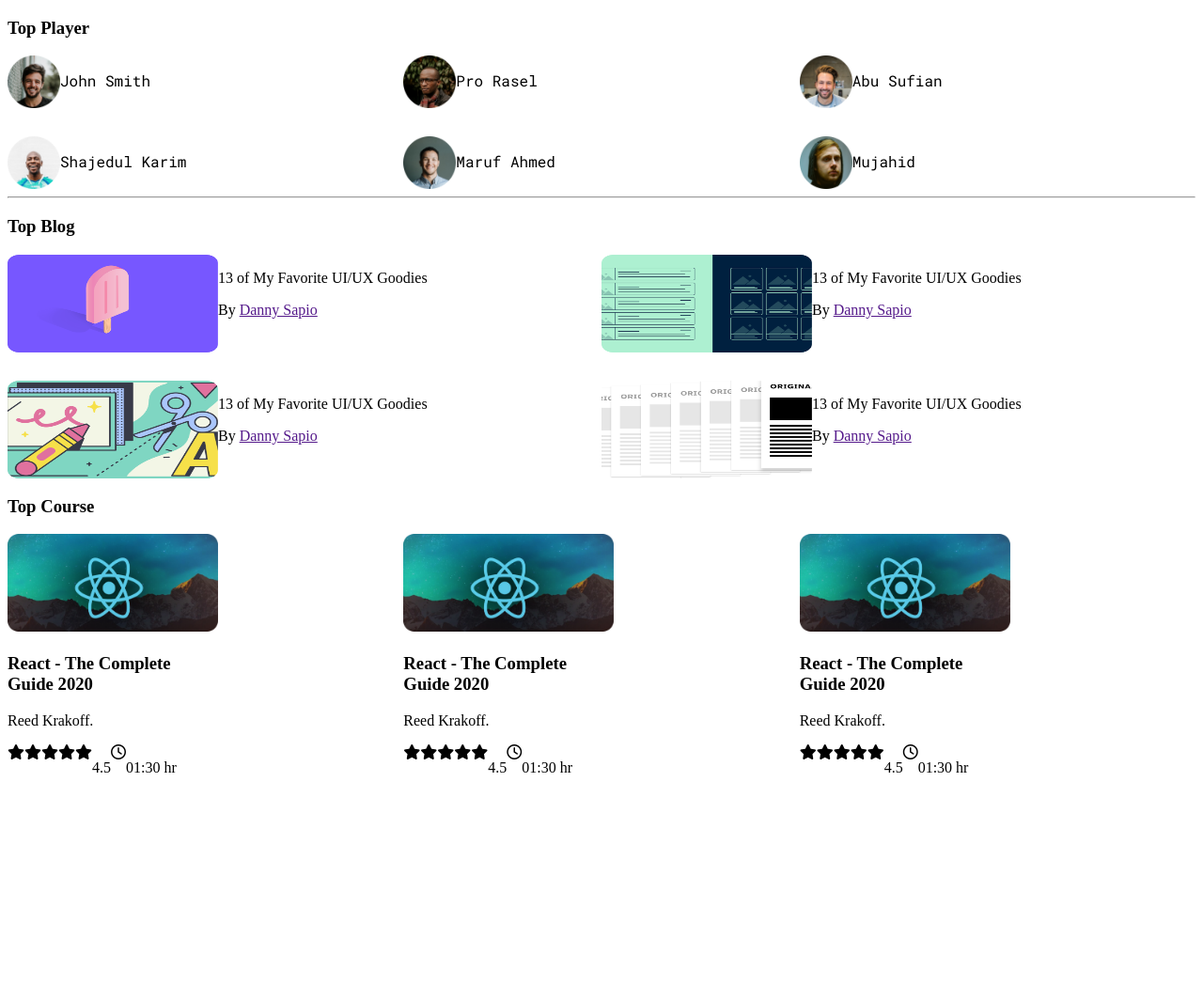
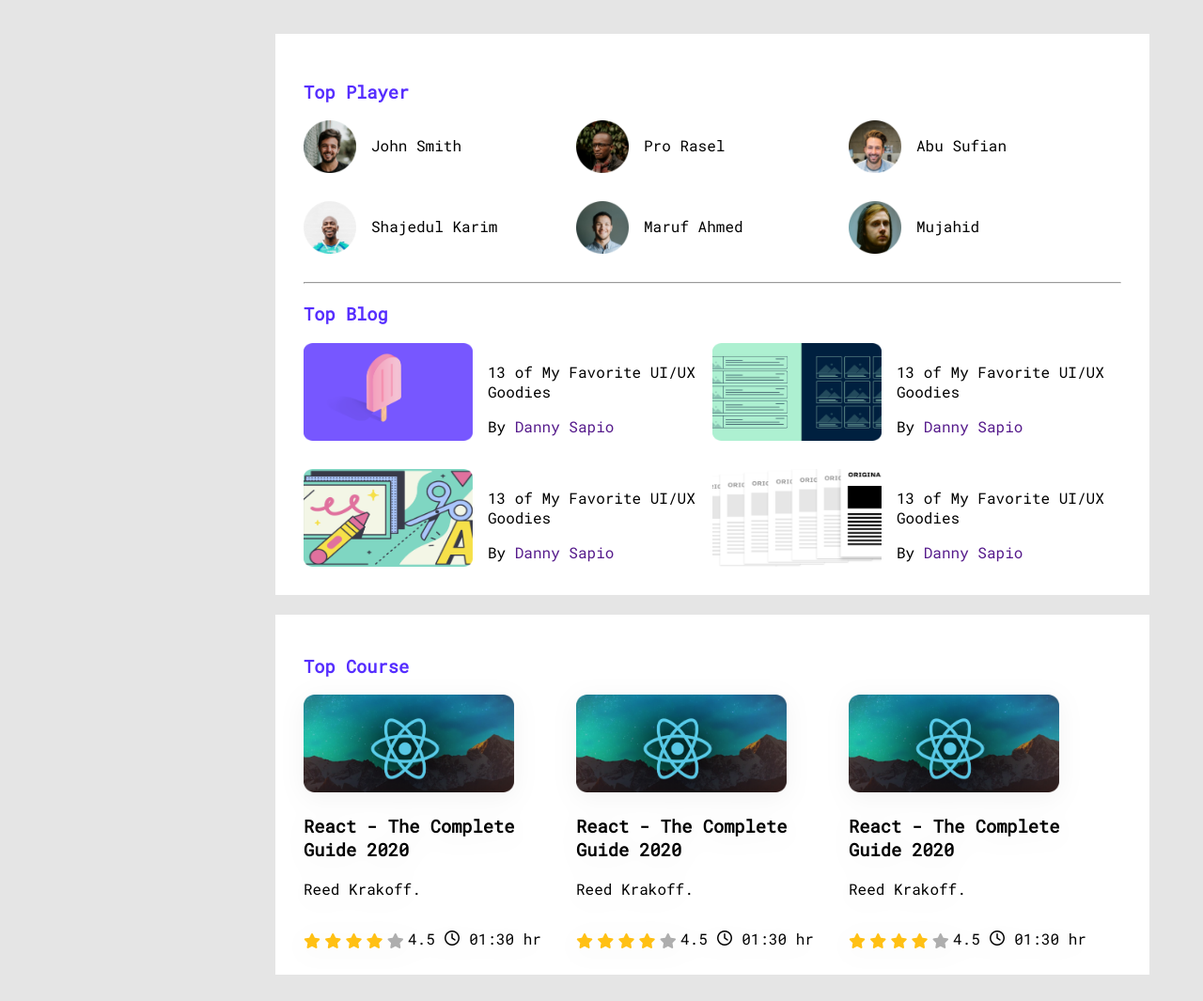
Before and after one commit to asfat/leader-board-project, a plain HTML site: page index.html in a window 1280 px wide. Shown: the whole page at 94% size. Before the commit the page ends 850 px from the top, so only its background shows below. Drawn offline with Linux system fonts and the light colour scheme.

Commit message:
partial complete

```diff
--- a/index.html
+++ b/index.html
@@ -15,35 +15,35 @@
     <main>
         <section class="first-part">
             <div class="top-player">
-                <h3>Top Player</h3>
+                <h3 class="section-title">Top Player</h3>
                 <div class="player">
                     <div class="single-player">
-                        <img src="images/players/player-1.png" alt="">
+                        <img class="img-margin" src="images/players/player-1.png" alt="">
                         <p>John Smith</p>
 
                     </div>
                     <div class="single-player">
-                        <img src="images/players/player-2.png" alt="">
+                        <img class="img-margin" src="images/players/player-2.png" alt="">
                         <p>Pro Rasel</p>
 
                     </div>
                     <div class="single-player">
-                        <img src="images/players/player-3.png" alt="">
+                        <img class="img-margin" src="images/players/player-3.png" alt="">
                         <p>Abu Sufian</p>
 
                     </div>
                     <div class="single-player">
-                        <img src="images/players/player-4.png" alt="">
+                        <img class="img-margin" src="images/players/player-4.png" alt="">
                         <p>Shajedul Karim</p>
 
                     </div>
                     <div class="single-player">
-                        <img src="images/players/player-5.png" alt="">
+                        <img class="img-margin" src="images/players/player-5.png" alt="">
                         <p>Maruf Ahmed</p>
 
                     </div>
                     <div class="single-player">
-                        <img src="images/players/player-6.png" alt="">
+                        <img class="img-margin" src="images/players/player-6.png" alt="">
                         <p>Mujahid</p>
 
                     </div>
@@ -51,38 +51,38 @@
                 </div>
                 <hr>
                 <div class="top-course">
-                    <h3>Top Blog</h3>
+                    <h3 class="section-title">Top Blog</h3>
                     <div class="course">
                         <div class="course-flex">
-                            <img src="images/blogs/blog-1.png" alt="">
+                            <img class="img-margin" src="images/blogs/blog-1.png" alt="">
                             <div>
                                 <p>13 of My Favorite
                                     UI/UX Goodies</p>
-                                <span>By <a href="">Danny Sapio</a></span>
+                                <span>By <a class="a-deco" href="">Danny Sapio</a></span>
                             </div>
                         </div>
                         <div class="course-flex">
-                            <img src="images/blogs/blog-2.png" alt="">
+                            <img class="img-margin" src="images/blogs/blog-2.png" alt="">
                             <div>
                                 <p>13 of My Favorite
                                     UI/UX Goodies</p>
-                                <span>By <a href="">Danny Sapio</a></span>
+                                <span>By <a class="a-deco" href="">Danny Sapio</a></span>
                             </div>
                         </div>
                         <div class="course-flex">
-                            <img src="images/blogs/blog-3.png" alt="">
+                            <img class="img-margin" src="images/blogs/blog-3.png" alt="">
                             <div>
                                 <p>13 of My Favorite
                                     UI/UX Goodies</p>
-                                <span>By <a href="">Danny Sapio</a></span>
+                                <span>By <a class="a-deco" href="">Danny Sapio</a></span>
                             </div>
                         </div>
                         <div class="course-flex">
-                            <img src="images/blogs/blog-4.png" alt="">
+                            <img class="img-margin" src="images/blogs/blog-4.png" alt="">
                             <div>
                                 <p>13 of My Favorite
                                     UI/UX Goodies</p>
-                                <span>By <a href="">Danny Sapio</a></span>
+                                <span>By <a class="a-deco" href="">Danny Sapio</a></span>
                             </div>
                         </div>
                     </div>
@@ -90,63 +90,65 @@
                 </div>
             </div>
         </section>
-        <section>
+        <section class="last-part">
             <div class="top-course ">
-                <h3>Top Course</h3>
+                <h3 class="section-title">Top Course</h3>
                 <div class="course-grid">
-                    <div>
+
+
+                    <div class="img-shadow-box">
                         <div>
                             <img src="images/courses/course-1.png" alt="">
                             <h3>React - The Complete <br>Guide 2020</h3>
                             <p>Reed Krakoff.</p>
                         </div>
                         <div class="course-flex">
-                            <i class="fa-solid fa-star"></i>
-                            <i class="fa-solid fa-star"></i>
-                            <i class="fa-solid fa-star"></i>
-                            <i class="fa-solid fa-star"></i>
-                            <i class="fa-solid fa-star"></i>
-                            <p>4.5</p>
+                            <i class="fa-solid fa-star filled"></i>
+                            <i class="fa-solid fa-star filled"></i>
+                            <i class="fa-solid fa-star filled"></i>
+                            <i class="fa-solid fa-star filled"></i>
+                            <i class="fa-solid fa-star empty"></i>
+                            <span>4.5</span>
                             <i class="fa-regular fa-clock"></i>
                             <p>01:30 hr</p>
                         </div>
                     </div>
-                    <div>
+                    <div class="img-shadow-box">
                         <div>
                             <img src="images/courses/course-1.png" alt="">
                             <h3>React - The Complete <br>Guide 2020</h3>
                             <p>Reed Krakoff.</p>
                         </div>
                         <div class="course-flex">
-                            <i class="fa-solid fa-star"></i>
-                            <i class="fa-solid fa-star"></i>
-                            <i class="fa-solid fa-star"></i>
-                            <i class="fa-solid fa-star"></i>
-                            <i class="fa-solid fa-star"></i>
-                            <p>4.5</p>
+                            <i class="fa-solid fa-star filled"></i>
+                            <i class="fa-solid fa-star filled"></i>
+                            <i class="fa-solid fa-star filled"></i>
+                            <i class="fa-solid fa-star filled"></i>
+                            <i class="fa-solid fa-star empty"></i>
+                            <span>4.5</span>
                             <i class="fa-regular fa-clock"></i>
                             <p>01:30 hr</p>
                         </div>
                     </div>
-                    <div>
+                    <div class="img-shadow-box">
                         <div>
                             <img src="images/courses/course-1.png" alt="">
                             <h3>React - The Complete <br>Guide 2020</h3>
                             <p>Reed Krakoff.</p>
                         </div>
                         <div class="course-flex">
-                            <i class="fa-solid fa-star"></i>
-                            <i class="fa-solid fa-star"></i>
-                            <i class="fa-solid fa-star"></i>
-                            <i class="fa-solid fa-star"></i>
-                            <i class="fa-solid fa-star"></i>
-                            <p>4.5</p>
+                            <i class="fa-solid fa-star filled"></i>
+                            <i class="fa-solid fa-star filled"></i>
+                            <i class="fa-solid fa-star filled"></i>
+                            <i class="fa-solid fa-star filled"></i>
+                            <i class="fa-solid fa-star empty"></i>
+                            <span>4.5</span>
                             <i class="fa-regular fa-clock"></i>
                             <p>01:30 hr</p>
                         </div>
                     </div>
+
                 </div>
-            </div>
         </section>
     </main>
 </body>
--- a/style.css
+++ b/style.css
@@ -1,10 +1,45 @@
 /* google font  */
 @import url('https://fonts.googleapis.com/css2?family=Poppins:wght@400;500&family=Roboto+Mono:wght@300;400&display=swap');
+
+
+body {
+    background-color: #E5E5E5;
+    font-family: 'Poppins', sans-serif;
+    font-family: 'Roboto Mono', monospace;
+}
+
+.first-part {
+    margin-top: 36px;
+    margin-bottom: 21px;
+    margin-left: 285px;
+    margin-right: 285px;
+    background-color: #FFFFFF;
+    width: 870px;
+    padding: 30px;
+}
+
+.last-part {
+    margin-left: 285px;
+    margin-right: 285px;
+    margin-top: 21px;
+    margin-bottom: 28px;
+    background-color: #FFFFFF;
+    width: 870px;
+    padding-left: 30px;
+    padding-right: 30px;
+    padding-top: 23px;
+}
+
+.section-title {
+    color: #562EFF;
+}
 
 .player {
     display: grid;
     grid-template-columns: repeat(3, 1fr);
     grid-row-gap: 30px;
+    align-items: center;
+    margin-bottom: 30px;
 }
 
 .single-player img {
@@ -13,11 +48,13 @@
 
 }
 
+.img-margin {
+    margin-right: 16px;
+}
+
 .single-player {
     display: flex;
 
-    font-family: 'Poppins', sans-serif;
-    font-family: 'Roboto Mono', monospace;
 
 }
 
@@ -34,6 +71,8 @@
 
 .course-flex {
     display: flex;
+    align-items: center;
+    justify-content: space-between;
 }
 
 .top-course img {
@@ -46,3 +85,28 @@
     display: grid;
     grid-template-columns: repeat(3, 1fr);
 }
+
+.a-deco {
+    text-decoration: none;
+}
+
+.fa-star {
+    width: 12px;
+    height: 11px;
+
+}
+
+.fa-star.filled {
+    color: #FFC014;
+}
+
+.fa-star.empty {
+    color: #AEAEAE;
+}
+
+.img-shadow-box {
+    width: 253px;
+    height: 270px;
+    filter: drop-shadow(0px 5.34229px 13.3557px rgba(0, 0, 0, 0.05));
+    margin-bottom: 28px;
+}
```
